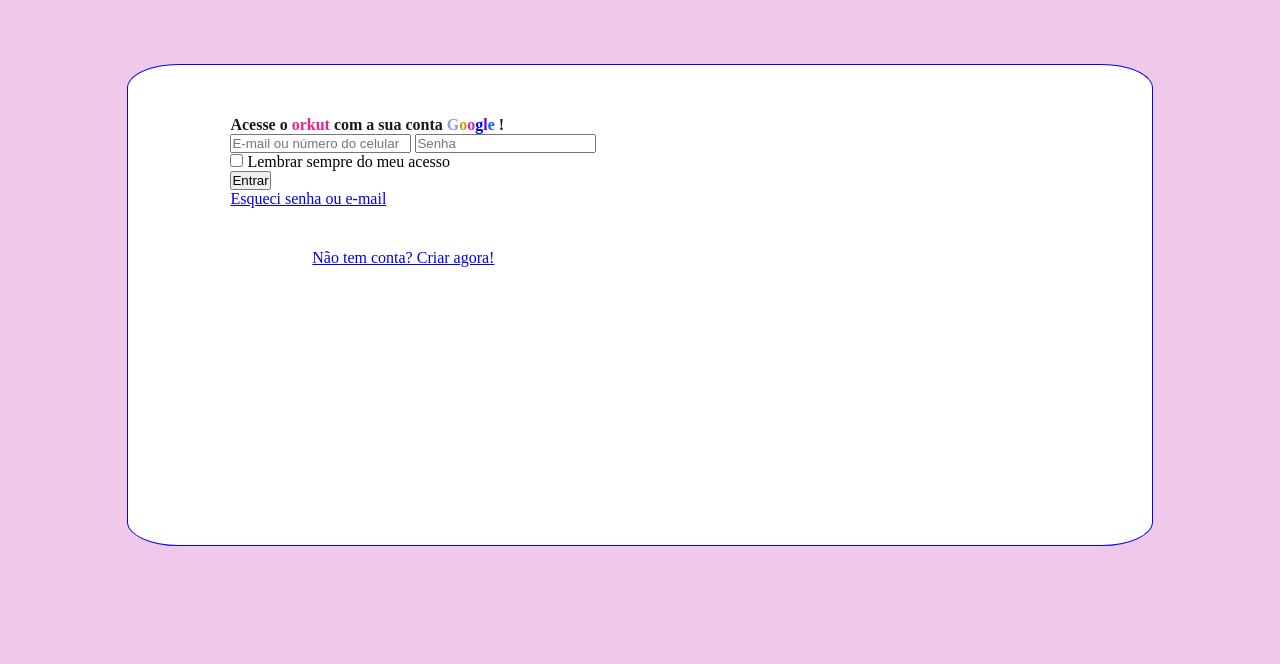
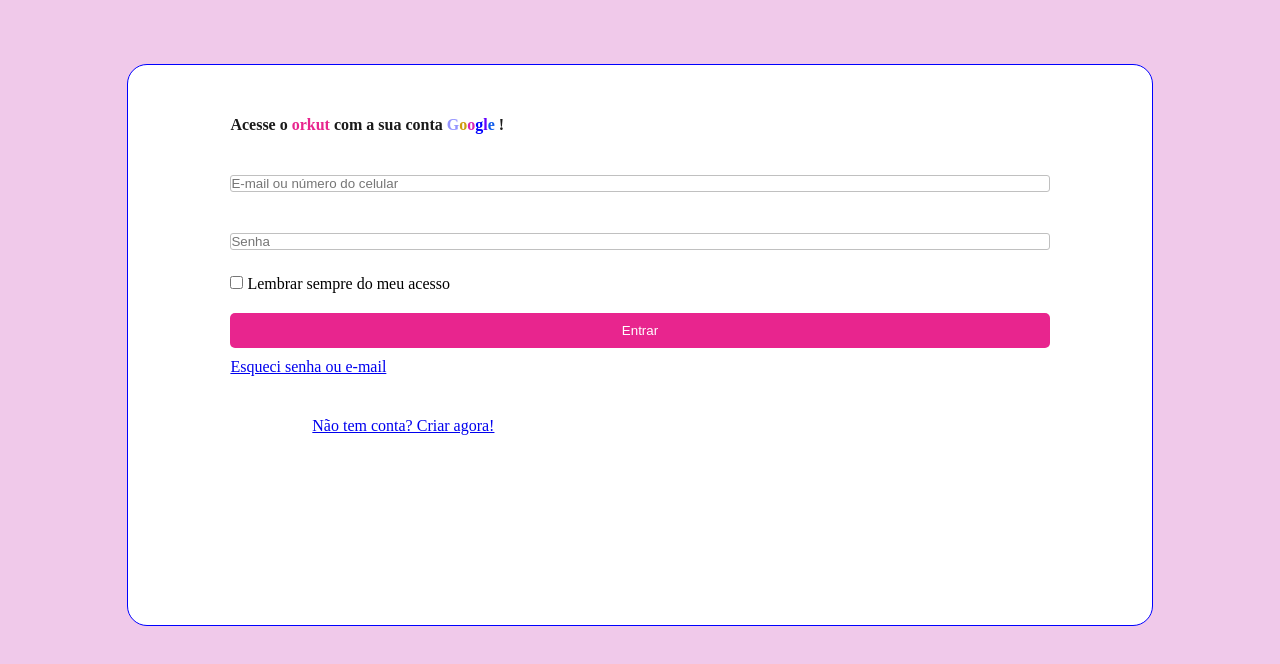
Before and after one commit to WilliandosSantos89/CloneOrkut, a plain HTML site: page index.html in a window 1280 px wide. Drawn offline with Linux system fonts and the light colour scheme.

Commit message:
alterações no style.css

```diff
--- a/Style/style.css
+++ b/Style/style.css
@@ -4,11 +4,11 @@
 
 .container {
     width: 80%;
-    height: 60vh;
+    height: 70vh;
     background-color: white;
     margin: auto;
     margin-top: 5%;
-    border-radius: 5%;
+    border-radius: 20px;
 
     border: 1px solid blue
 }
@@ -24,5 +24,36 @@
 #field-title {
     font: 18px;
     font-weight: bold;
-    color: rgb(26, 26, 26)
+    color: rgb(26, 26, 26);
+    margin-bottom: 5%;
 }
+
+.fields-textboxs {
+
+    height: 100px;
+
+    display: flex;
+    flex-direction: column;
+    justify-content: space-around;
+}
+
+.fields-textboxs > input {
+    height: 40px;
+    border: 1px solid silver;
+    border-radius: 3px;
+    margin-bottom: 5%;
+}
+
+.fields-remember {
+    margin-bottom: 20px;
+}
+
+#btn-login {
+    width: 100%;
+    border: none;
+    background-color: #e8258e;
+    color: white;
+    padding: 10px;
+    border-radius: 5px;
+    margin-bottom: 10px;
+}
```
